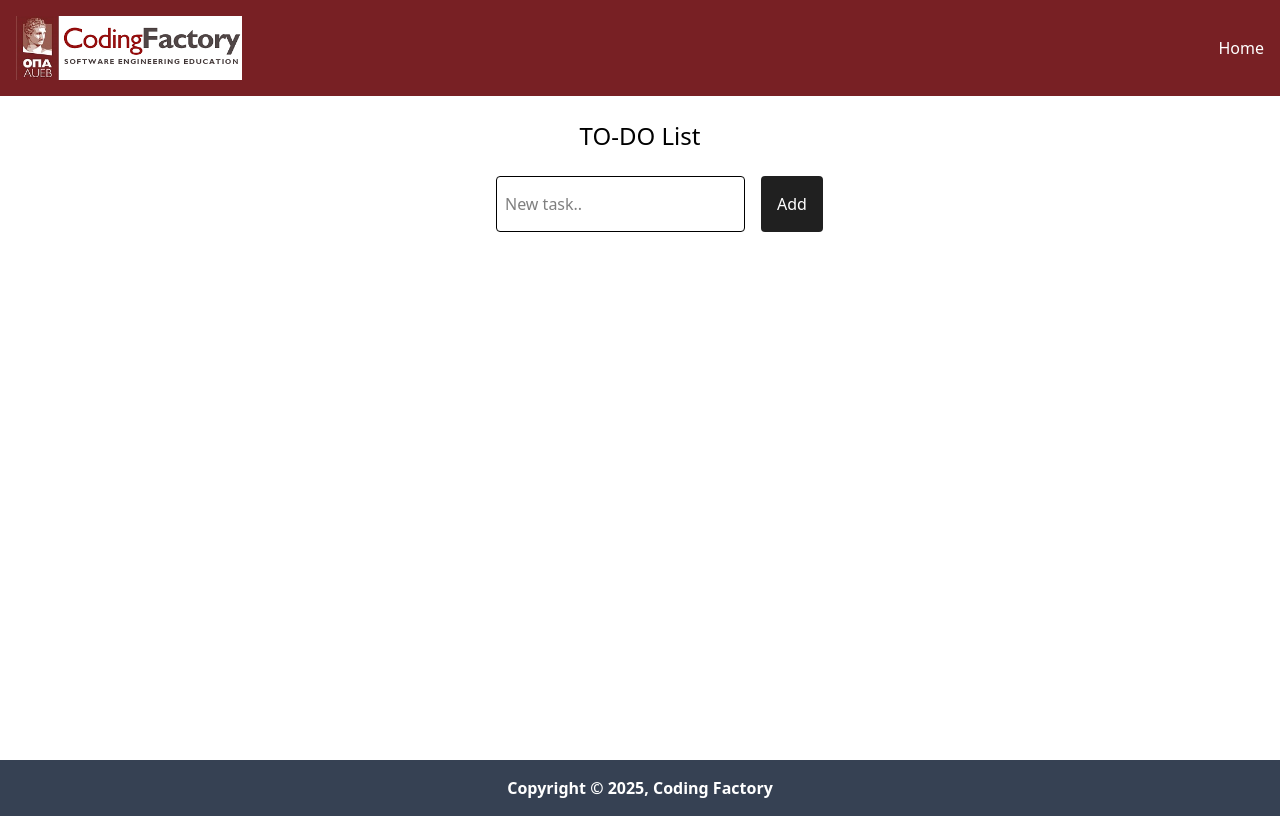
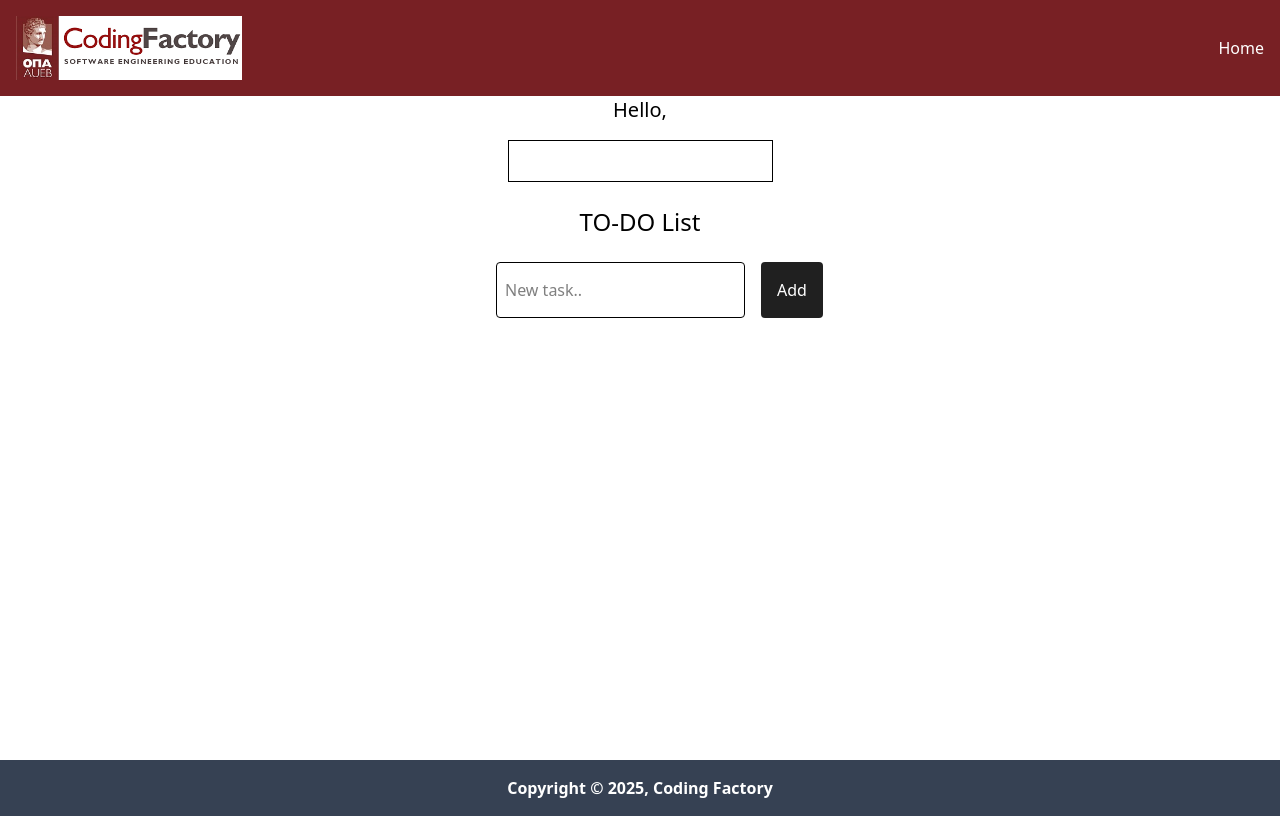
Before and after one commit to lampros99/CF7-components-intro, a React (Vite) app: page / in a window 1280 px wide. Built offline with nearby package versions, Linux system fonts and the light colour scheme.

Commit message:
feat: useEffect

```diff
--- a/src/App.tsx
+++ b/src/App.tsx
@@ -12,7 +12,7 @@ import Layout from "./components/Layout.tsx";
 // import CounterWithReducer from "./components/CounterWithReducer.tsx";
 
 // import CounterWithCustomHook from "./components/CounterWithCustomHook.tsx";
-// import NameChanger from "./components/nameChanger.tsx";
+import NameChanger from "./components/NameChanger.tsx";
 // import CounterWithMoreState from "./components/counterWithMoreState.tsx";
 import Todo from "./components/Todo/Todo.tsx";
 
@@ -35,7 +35,7 @@ function App() {
      {/* <ClassComponentWithState/> */}
      {/* <h1 className="text-center text-2xl font-bold">this is a heading 1</h1> */}
       {/* <FunctionalComponent/>  */}
-      {/* <NameChanger></NameChanger> */}
+      <NameChanger></NameChanger>
       {/* <CounterAdvanded/> */}
       {/* <CounterWithCustomHook/> */}
       {/* <CounterWithReducer/>
--- a/src/components/NameChanger.tsx
+++ b/src/components/NameChanger.tsx
@@ -1,7 +1,11 @@
-import React, { useState } from "react";
+import React, { useEffect, useState } from "react";
 
 const NameChanger = () => {
-    const [name, setName] = useState("")
+    const [name, setName] = useState("");
+
+    useEffect(() => {
+        document.title = name ? `Hello, ${name}!` : "Hello, Stranger";
+    }, [name])
 
     const handleChange = (e: React.ChangeEvent<HTMLInputElement>) =>{
         setName(e.target.value)
```
